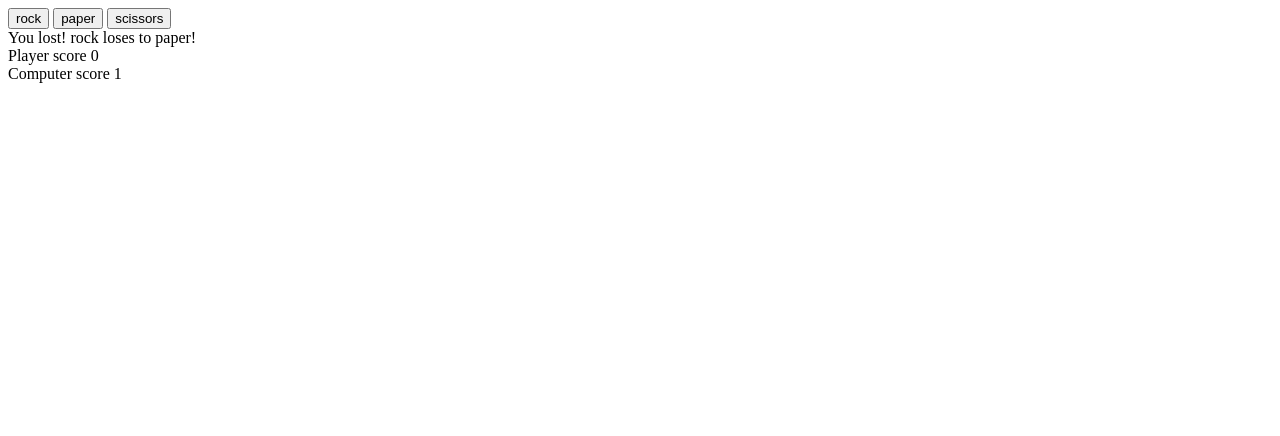
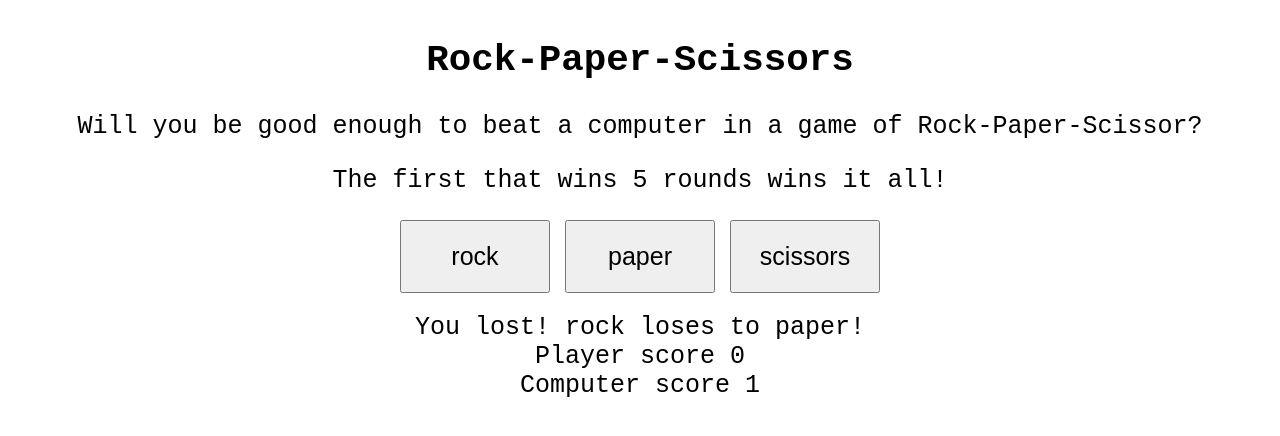
Before and after one commit to Uaitt/Rock-Paper-Scissors, a plain HTML site: page index.html in a window 1280 px wide. Both pictures are taken after a click on the button "rock". Drawn offline with Linux system fonts and the light colour scheme.

Commit message:
Add HTML and create CSS

```diff
--- a/index.html
+++ b/index.html
@@ -3,10 +3,16 @@
     <head>
         <meta charset="UTF-8">
         <title>Rock-Paper-Scissors</title>
+        <link rel="stylesheet" href="./styles.css">
         <script src="./script.js" defer></script>  <!--our js programs is linked directly to the index.html page -->
     </head>
 
     <body>
+    <div id="header">
+        <h2>Rock-Paper-Scissors</h2>
+        <p>Will you be good enough to beat a computer in a game of Rock-Paper-Scissor?<p>
+        <p>The first that wins 5 rounds wins it all!</p>
+    </div>
 
     <div class="buttons">
         <button id="rock">rock</button>
@@ -14,11 +20,14 @@
         <button id="scissors">scissors</button>
     </div>
 
-        <div id="current-result"></div>
+    <div id="scores">
+        <div id="current-result">Press a button!</div>
 
-    <div class="score">
-        <div id="user-score"></div>
-        <div id="computer-score"></div>
+        <div class="score">
+            <div id="user-score">Player score 0</div>
+            <div id="computer-score">Computer score 0</div>
+        </div>
     </div>
+
     </body>
 </html>
--- a/script.js
+++ b/script.js
@@ -1,11 +1,8 @@
 function computerPlay()
 {
     //rock will be 0, paper will be 1, scissor will be 2
-
-    let random;
-
     //generate the random number between 3 possible choices and assign it to the variable
-    random = Math.floor(Math.random() * 3);
+    let random = Math.floor(Math.random() * 3);
 
     return random;
 }
@@ -13,56 +10,36 @@ function computerPlay()
 function singleRound( playerSelection, computerSelection)
 {
     //tie is 0, win is 1, loss is -1
-
     if (playerSelection == 0 && computerSelection == 0)
-    {
         return 0;   //rock vs rock
-    }
 
     if (playerSelection == 0 && computerSelection == 1)
-    {
         return -1;  //rock vs paper
-    }
 
     if (playerSelection == 0 && computerSelection == 2)
-    {
         return 1;   //rock vs scissors
-    }
 
     if (playerSelection == 1 && computerSelection == 0)
-    {
         return 1;   //paper vs rock
-    }
 
     if (playerSelection == 1 && computerSelection == 1)
-    {
         return 0;   //paper vs paper
-    }
 
     if (playerSelection == 1 && computerSelection == 2)
-    {
         return -1;  //paper vs scissors
-    }
 
     if (playerSelection == 2 && computerSelection == 0)
-    {
         return -1;  //scissors vs rock
-    }
 
     if (playerSelection == 2 && computerSelection == 1)
-    {
         return 1;   //scissors vs paper
-    }
 
     if (playerSelection == 2 && computerSelection == 2)
-    {
         return 0;   //scissors vs scissors
-    }
 }
 
 function convertString(quote)
 {
-
     if ( quote == "rock")
         return 0;
 
@@ -71,12 +48,10 @@ function convertString(quote)
 
     if ( quote == "scissors")
         return 2;
-
 }
 
 function convertNumber(number)
 {
-
     if ( number == 0)
         return "rock";
 
@@ -92,17 +67,13 @@ function game ()
     let playerScore = 0;
     let computerScore = 0;
 
-    let inputsUser; //nodeList that will store the references of the buttons
     let computerSelection;
-    let currentRoundResult;
-    let playerScoreElement;
-    let computerScoreElement;
 
     //get all the references
-    currentRoundResult = document.querySelector("#current-result");
-    playerScoreElement = document.querySelector("#user-score");
-    computerScoreElement = document.querySelector("#computer-score");
-    inputsUser = document.querySelectorAll("button");
+    let currentRoundResult = document.querySelector("#current-result");
+    let playerScoreNode = document.querySelector("#user-score");
+    let computerScoreNode = document.querySelector("#computer-score");
+    let inputsUser = document.querySelectorAll("button");  //nodeList that will store the references of the buttons
 
     inputsUser.forEach( (input) => input.addEventListener("click", () => {  /*the forEach method loops through the nodeList and calls
                                                                               the callback (arrow) function for every item of the list,
@@ -132,8 +103,8 @@ function game ()
         }
 
         //output the score at every round
-        playerScoreElement.textContent = "Player score " + playerScore;
-        computerScoreElement.textContent = "Computer score " + computerScore;
+        playerScoreNode.textContent = "Player score " + playerScore;
+        computerScoreNode.textContent = "Computer score " + computerScore;
 
         if (playerScore == 5){
             currentRoundResult.textContent= "You won the match!\n";
--- /dev/null
+++ b/styles.css
@@ -0,0 +1,33 @@
+body{
+    display: flex;
+    flex-direction: column;
+    align-items: center;
+    font-size: 25px;
+    font-family: 'Courier New', Courier, monospace;
+}
+
+h2,p{
+    text-align: center;
+}
+
+.buttons{
+    margin-bottom: 20px;
+}
+
+button{
+    padding:20px;
+    width:150px;
+    font-size: 25px;
+}
+
+
+#scores{
+    display: flex;
+    flex-direction: column;
+}
+
+.score{
+    display: flex;
+    flex-direction: column;
+    align-items: center;
+}
```
